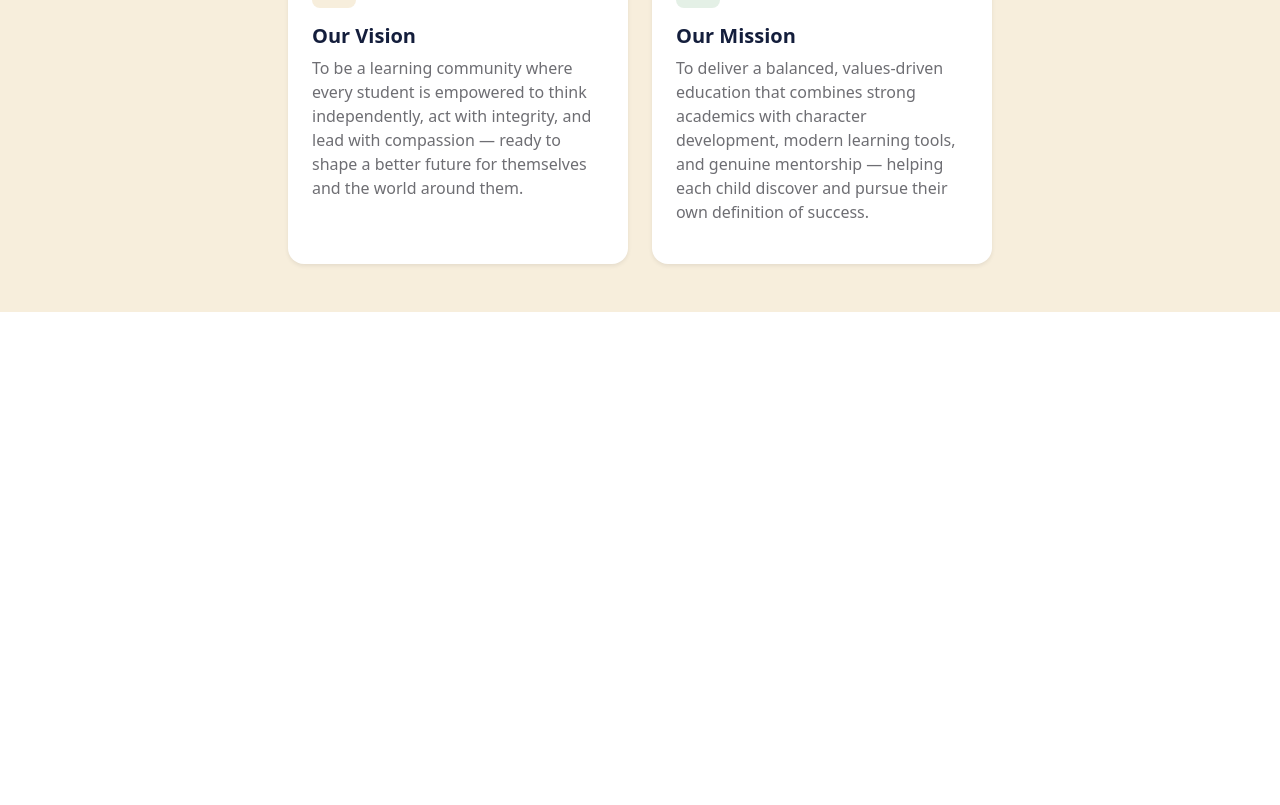
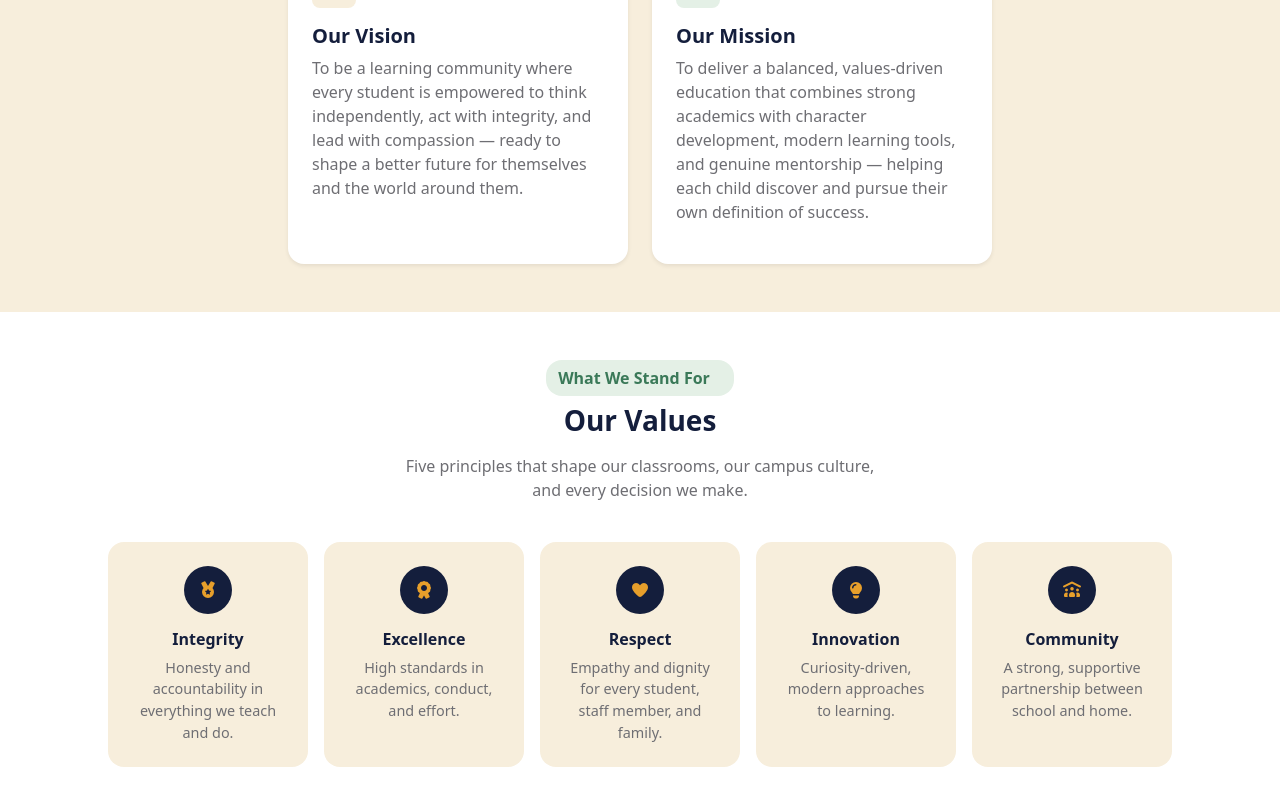
Before and after one commit to anjali-2511/gk-international-school-website, a React (Vite) app in the folder promotional-school-website/: page /about in a window 1280 px wide. Shown: the part 4857-5662 px from the top of the page. Before the commit the page ends 5169 px from the top, so only its background shows below. Built offline with nearby package versions, Linux system fonts and the light colour scheme.

Commit message:
Value section completed

```diff
--- /dev/null
+++ b/promotional-school-website/Components/Values.jsx
@@ -0,0 +1,44 @@
+function Values() {
+    const values = [
+        { icon: "fa-solid fa-medal", title: "Integrity", text: "Honesty and accountability in everything we teach and do." },
+        { icon: "fa-solid fa-award", title: "Excellence", text: "High standards in academics, conduct, and effort." },
+        { icon: "fa-solid fa-heart", title: "Respect", text: "Empathy and dignity for every student, staff member, and family." },
+        { icon: "fa-solid fa-lightbulb", title: "Innovation", text: "Curiosity-driven, modern approaches to learning." },
+        { icon: "fa-solid fa-people-roof", title: "Community", text: "A strong, supportive partnership between school and home." },
+    ];
+
+    return (
+        <>
+            <div className="text-center p-5" style={{ backgroundColor: "rgb(255, 255, 255)" }}>
+                <button className="btn btn-dark fw-bolder border-0 rounded-4 pe-4 mb-2 d-inline-flex align-items-center" style={{ color: "rgb(58, 121, 88)", backgroundColor: "rgb(228, 240, 230)" }}>
+                    What We Stand For
+                </button>
+                <h3 className="fw-bold" style={{ color: "rgb(20, 30, 60)" }}>Our Values</h3>
+                <p className="pt-2 mx-auto" style={{ color: "rgb(110, 110, 115)", maxWidth: "480px" }}>
+                    Five principles that shape our classrooms, our campus culture, and every decision we make.
+                </p>
+
+                <div className="d-flex flex-wrap gap-3 justify-content-center pt-4">
+                    {values.map((item, i) => (
+                        <div
+                            key={i}
+                            className="text-center rounded-4 p-4"
+                            style={{ width: "200px", backgroundColor: "rgb(247, 238, 220)" }}
+                        >
+                            <div
+                                className="d-flex align-items-center justify-content-center rounded-circle mx-auto mb-3"
+                                style={{ width: "48px", height: "48px", backgroundColor: "rgb(20, 30, 60)" }}
+                            >
+                                <i className={item.icon} style={{ color: "rgb(231, 159, 43)" }}></i>
+                            </div>
+                            <h6 className="fw-bold" style={{ color: "rgb(20, 30, 60)" }}>{item.title}</h6>
+                            <p className="mb-0" style={{ color: "rgb(110, 110, 115)", fontSize: "0.9rem" }}>{item.text}</p>
+                        </div>
+                    ))}
+                </div>
+            </div>
+
+        </>
+    )
+};
+export default Values;
--- a/promotional-school-website/Pages/About.jsx
+++ b/promotional-school-website/Pages/About.jsx
@@ -1,5 +1,6 @@
 import AboutSchool from "../Components/AboutSchool";
 import PageBanner from "../Components/PageBanner";
+import Values from "../Components/Values";
 import VisionAndMission from "../Components/Vision&Mission";
 
 function About(){
@@ -8,6 +9,7 @@ function About(){
         <PageBanner/>
         <AboutSchool/>
         <VisionAndMission/>
+        <Values/>
         </>
     )
 };
```
